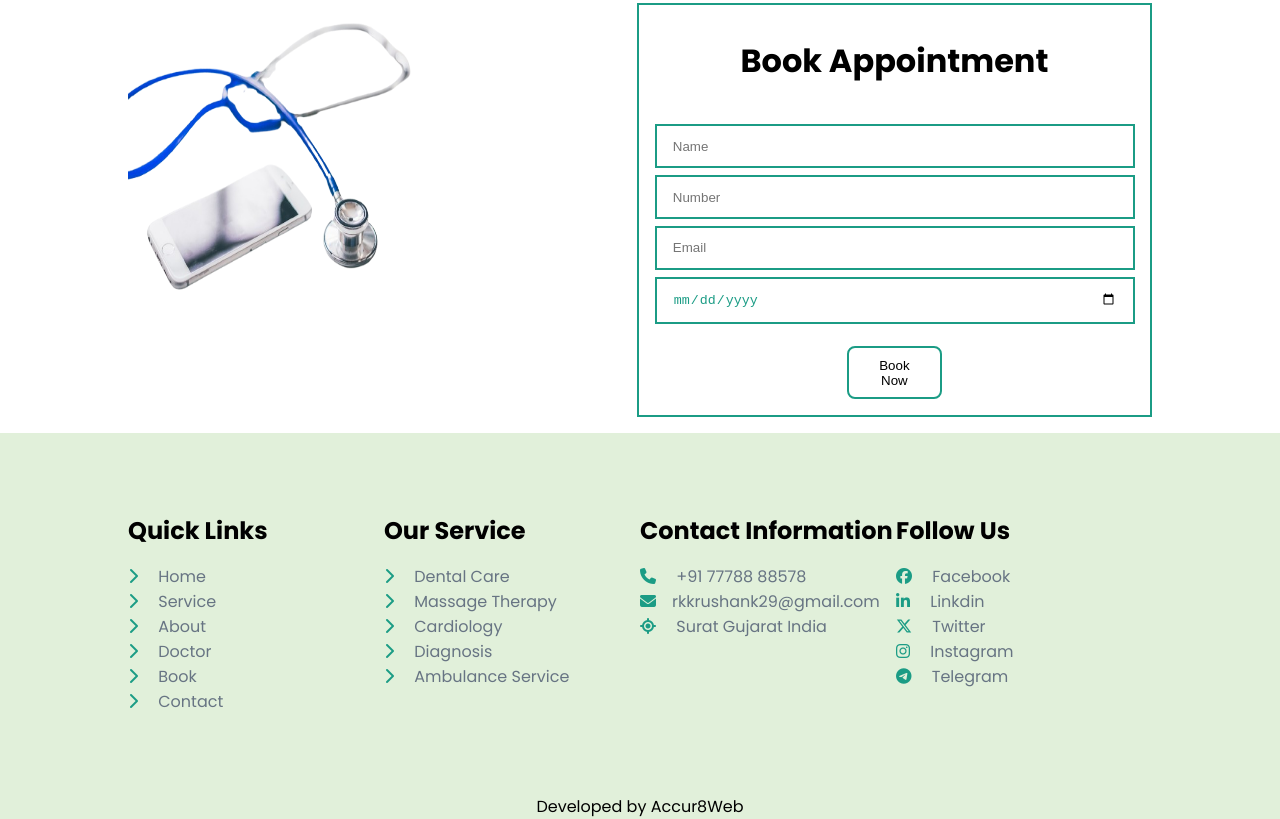
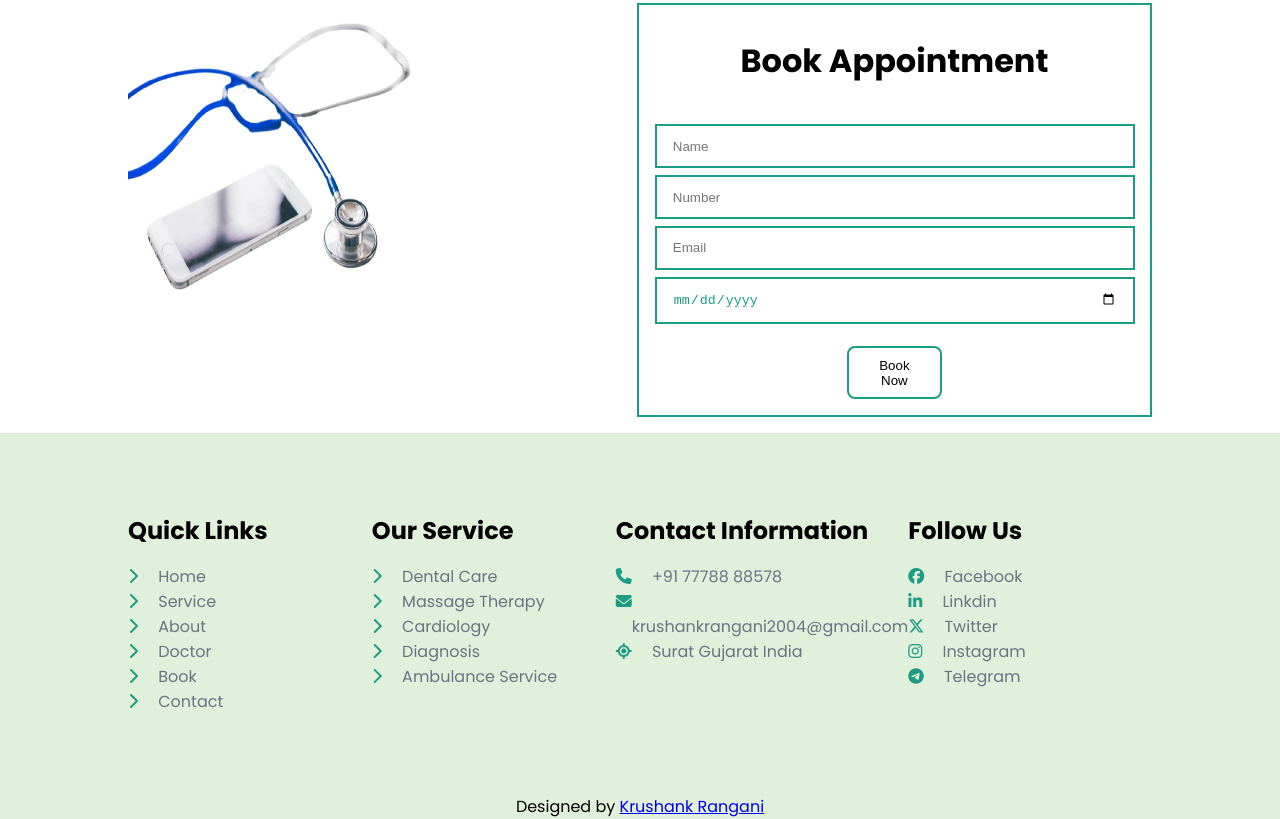
Before and after one commit to ranganikrushank/hospital-demo, a plain HTML site: page index.html in a window 1280 px wide. Shown: the part 3606-4425 px from the top of the page. Drawn offline with nearby package versions, Linux system fonts and the light colour scheme.

Commit message:
Update index.html

```diff
--- a/index.html
+++ b/index.html
@@ -339,7 +339,7 @@
               </li> -->
               <li>
                 <a href="#">
-                  <i class="fa-solid fa-envelope"></i><span>rkkrushank29@gmail.com</span></a>
+                  <i class="fa-solid fa-envelope"></i><span>krushankrangani2004@gmail.com</span></a>
               </li>
               <li>
                 <a href="#"
@@ -383,7 +383,7 @@
             </ul>
           </div>
         </div>
-        <p>Developed by Accur8Web</p>
+        <p>Designed by <a href="https://krushankrangani.tech/">Krushank Rangani</a></p>
       </section>
     </footer>
     <script src="script.js"></script>
```
